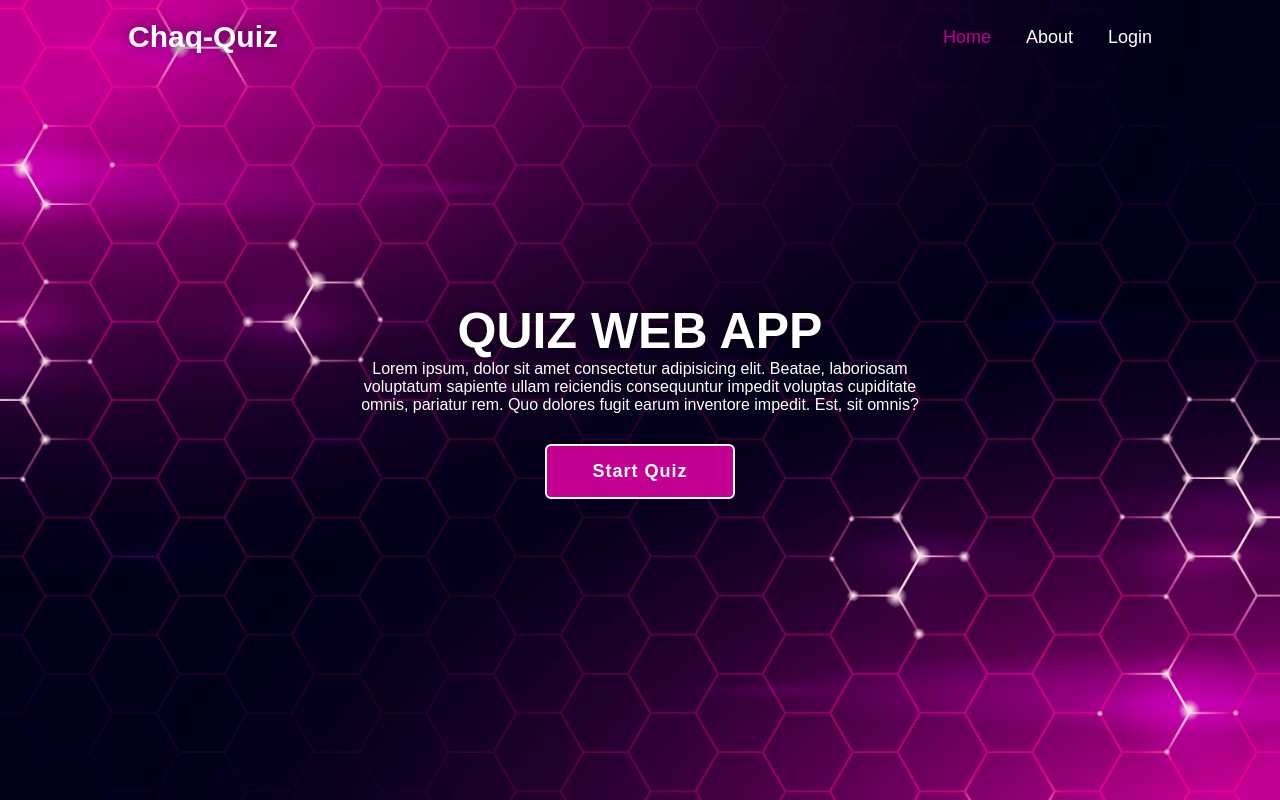
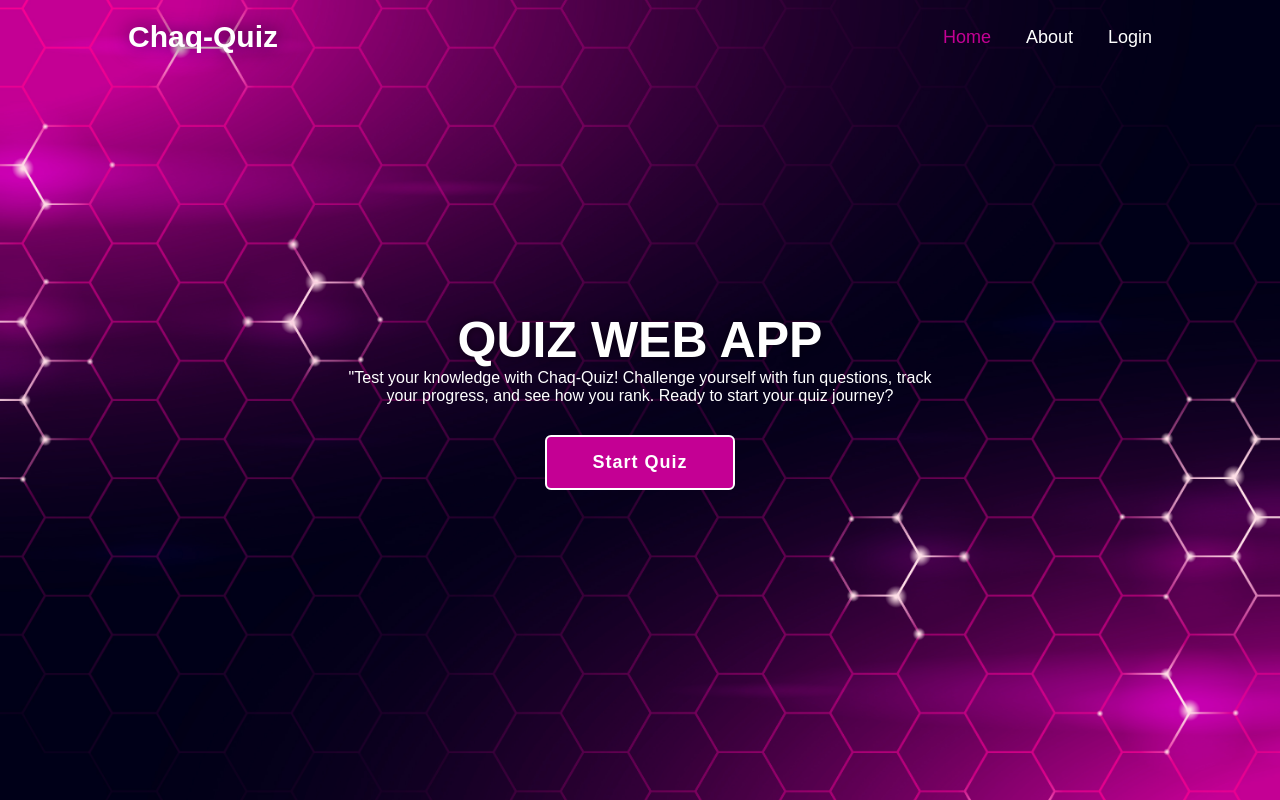
Before and after one commit to Basquare01/Online-Base-quiz, a plain HTML site: page index.html in a window 1280 px wide. Shown: the top 800 px of the page. Drawn offline with Linux system fonts and the light colour scheme.

Commit message:
Update index.html

```diff
--- a/index.html
+++ b/index.html
@@ -79,7 +79,7 @@
             <section class="home">
                 <div class="home-content">
                     <h1>QUIZ WEB APP</h1>
-                    <p>Lorem ipsum, dolor sit amet consectetur adipisicing elit. Beatae, laboriosam voluptatum sapiente ullam reiciendis consequuntur impedit voluptas cupiditate omnis, pariatur rem. Quo dolores fugit earum inventore impedit. Est, sit omnis?</p>
+                    <p>"Test your knowledge with Chaq-Quiz! Challenge yourself with fun questions, track your progress, and see how you rank. Ready to start your quiz journey?</p>
                     <button class="start-btn">Start Quiz</button>
                 </div>
             </section>
```
